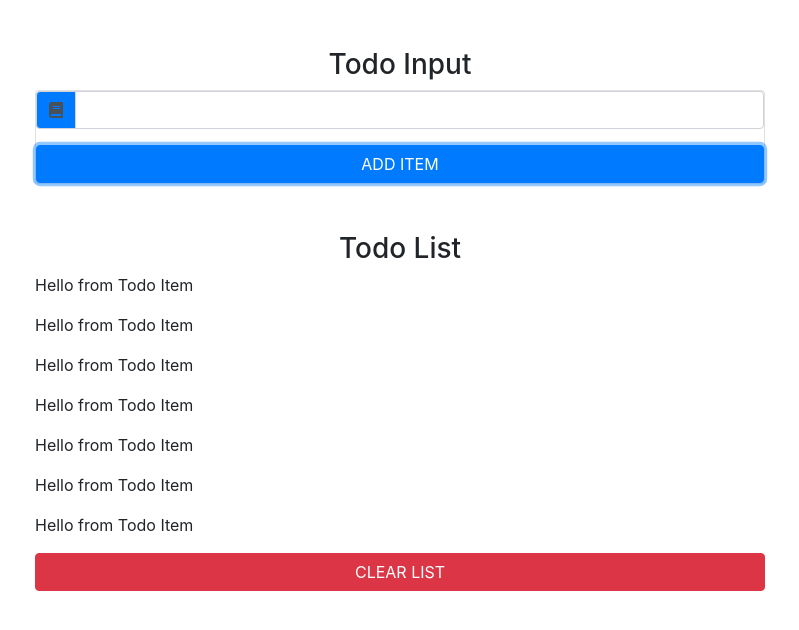
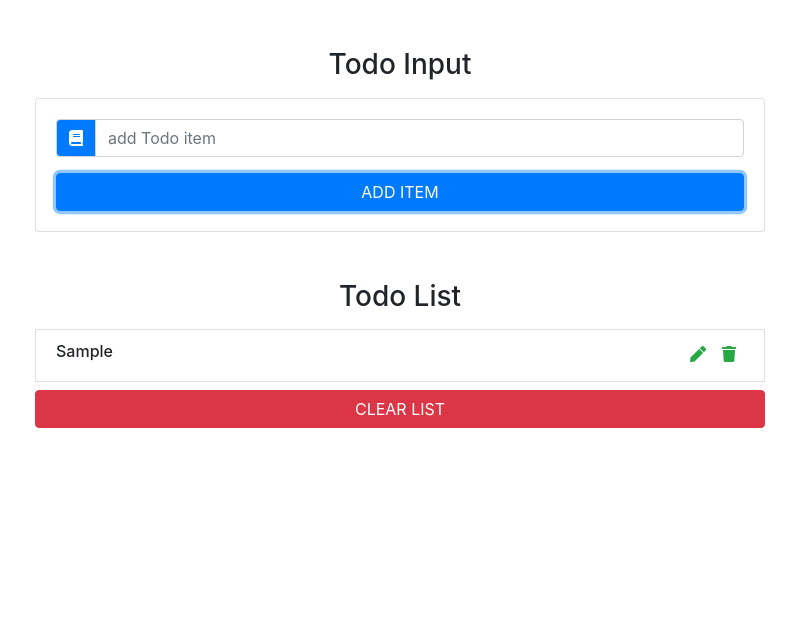
Before and after one commit to ahmadnawazgct/react-Tasklist, a React (Create React App) app: page / in a window 1280 px wide. Both pictures are taken after typing "Sample" into the empty fields and a click on the button "ADD ITEM". Shown: the top 630 px of the page, without its empty margins (240-1039 px from the left). Built offline with nearby package versions, Linux system fonts and the light colour scheme.

Commit message:
file change

```diff
--- a/src/App.js
+++ b/src/App.js
@@ -7,7 +7,7 @@ import TodoInput from './components/TodoInput';
       state = {
         items: [],
         id: uuid(),
-        item: "",
+        item:"",
         editItem: false
       };
           handleChange = (e) => {
@@ -21,7 +21,7 @@ import TodoInput from './components/TodoInput';
               id:this.state.id,
               title:this.state.item
             }
-            const updatedItem = [...this.state.item, newItem];
+            const updatedItem = [...this.state.items, newItem];
             this.setState({
               items:updatedItem,
               id:uuid(),
@@ -30,29 +30,53 @@ import TodoInput from './components/TodoInput';
             })
           }
           clearList = () => {
-            console.log("clear list");
+            this.setState({
+              items:[]
+            })
           };
 
           handleEdit = id => {
-            console.log(`handle edit ${id}`);
+            const filteredItem = this.state.items.filter(item =>
+              item.id !==id);
+            const selectedItem= this.state.items.find(item =>
+              item.id === id);
+            this.setState({
+              items:filteredItem,
+              item:selectedItem.title,
+              id:id,
+              editItem:true
+            })
+
           };
+          handleDelete= id =>{
+            const filteredItem = this.state.items.filter(
+              item => item.id !==id);
+              this.setState({
+                items:filteredItem
+              })
+          }
         render() {
           console.log(this.state);
           return (
             <div className="container">
               <div className="row">
                 <div className=".col-10 mx-auto col-md-8 mt-5">
-                  <h3 className="text-capitalize text-center">todo input</h3>
+                  <h3 className="text-capitalize text-center">
+                    todo input
+                  </h3>
+
                   <TodoInput
                     item={this.state.item}
                     handleChange={this.handleChange}
                     handleSubmit={this.handleSubmit}
-                    eidtItem={this.state.eidtItem} />
+                    eidtItem={this.state.eidtItem}
+                  />
                   <TodoList
                     items={this.state.items}
                     clearList={this.clearList}
                     handleDelete={this.handleDelete}
-                    handleEdit={this.handleEdit} />
+                    handleEdit={this.handleEdit}
+                  />
                 </div>
               </div>
             </div>
--- a/src/components/TodoInput.js
+++ b/src/components/TodoInput.js
@@ -3,13 +3,13 @@ import React, { Component } from 'react';
 class TodoInput extends Component{
 
     render(){
-        const {item, handleChange, handleSubmit, editItem} = this.props;
+        const { item, handleChange, handleSubmit, editItem } = this.props;
         return(
-            <div className="card">
+            <div className="card card-body my-3">
                 <form onSubmit={handleSubmit}>
                     <div className="input-group">
                         <div className="input-group-prepend">
-                            <div className="input-group-text bg-primary">
+                            <div className="input-group-text bg-primary text-white">
                                 <i className="fas fa-book" />
 
                             </div>
@@ -19,12 +19,13 @@ class TodoInput extends Component{
                             className="form-control"
                             value={item}
                             onChange={handleChange}
+                            placeholder="add Todo item"
                             />
                     </div>
                     <button
                         type="submit"
                         className="btn btn-primary text-uppercase mt-3 btn-block">
-                        add item
+                        {editItem?'edit item':'add item'}
                         </button>
                 </form>
             </div>
--- a/src/components/TodoItem.js
+++ b/src/components/TodoItem.js
@@ -2,10 +2,22 @@ import React, { Component } from 'react';
 
 export default class TodoItem extends Component{
     render(){
-        return(
-            <p>
-                Hello from Todo Item
-            </p>
-        )
+        const { title, handleDelete, handleEdit } = this.props;
+        return (
+          <li className="list-group-item text-capitalize d-flex justify-content-between my-2">
+            <h6>{title}</h6>
+            <div className="todo-icon">
+              <span className="mx-2 text-success" onClick={handleEdit}>
+                <i className="fas fa-pen" />
+              </span>
+              <span
+                className="mx-2 text-success"
+                onClick={handleDelete}
+              >
+                <i className="fas fa-trash" />
+              </span>
+            </div>
+          </li>
+        );
     }
 }
--- a/src/components/TodoList.js
+++ b/src/components/TodoList.js
@@ -3,22 +3,35 @@ import TodoItem from './TodoItem';
 
 class TodoList extends Component{
     render(){
-        const {items, clearList,handelDelete, handleEdit } = this.props;
-        return(
+        console.log(this.props);
+        const {
+            items,
+            clearList,
+            handleDelete,
+            handleEdit
+            } = this.props;
+        return (
             <ul className="list-group my-5">
                 <h3 className="text-capitalize text-center">todo list</h3>
-                {items.map((item)=>(
-                    <TodoItem
-                        key={item.id}
-                        title={item.title}
-                        onClick={clearList}
-                        handelDelete={()=>handelDelete(item.id)}
-                        handleEdit={()=>handleEdit(item.id)}
-                    />
-                ))}
-                <button type="submit" className="text-uppercase text-center btn btn-danger btn-block">clear list</button>
+                {items.map(item => {
+                return (
+                  <TodoItem
+                    key={item.id}
+                    title={item.title}
+                    handleDelete={() => handleDelete(item.id)}
+                    handleEdit={() => handleEdit(item.id)}
+                  />
+                );
+            })}
+                <button
+                type="submit"
+                onClick={clearList}
+                className="text-uppercase text-center btn btn-danger btn-block"
+                >
+                clear list
+                </button>
             </ul>
-        )
+        );
     }
 }
 export default TodoList;
```
